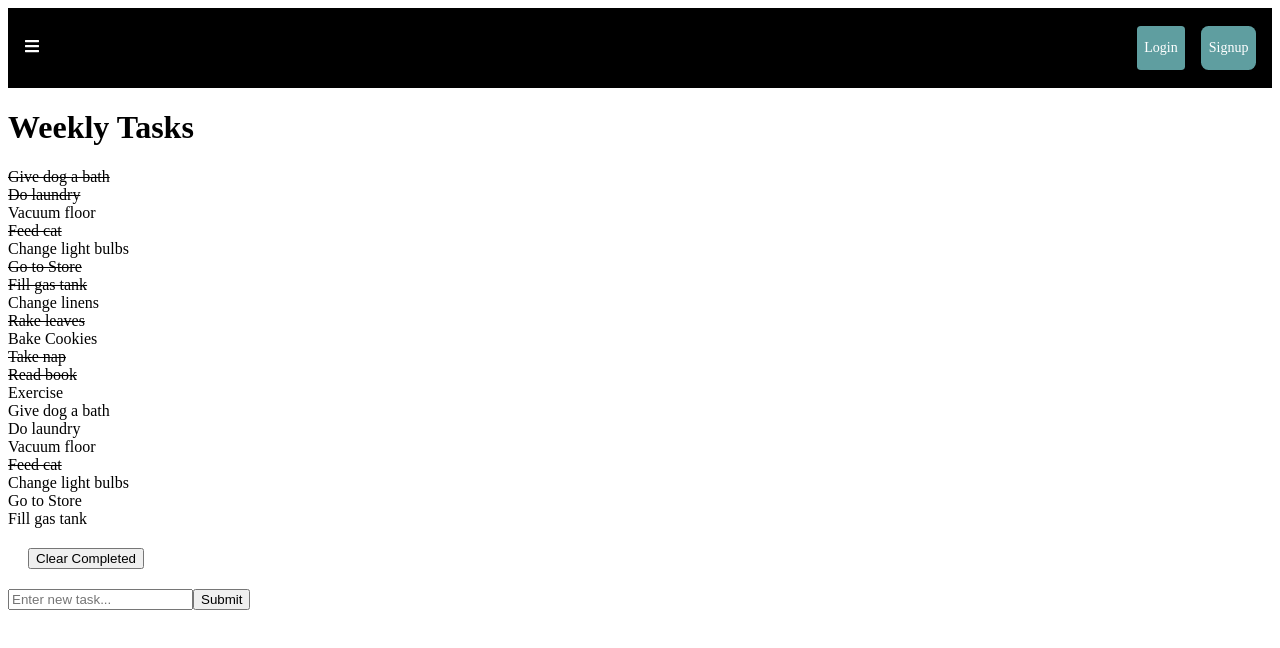
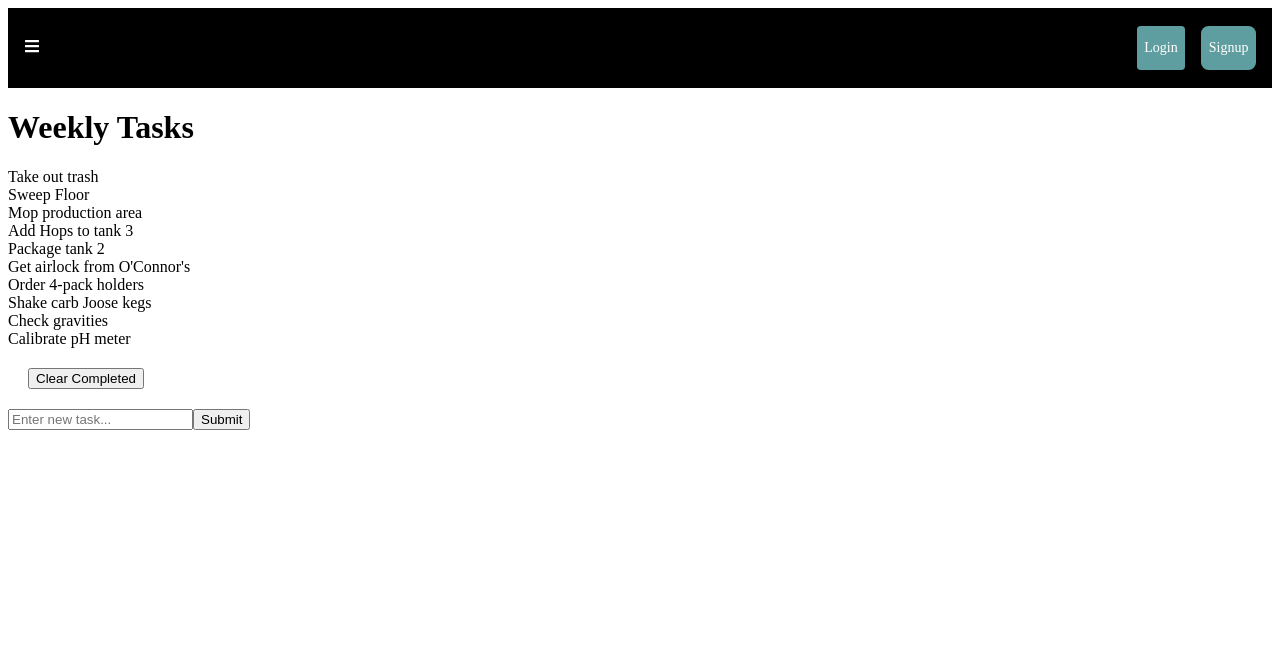
Before and after one commit to A-Mosher/cellarmancapstonefrontend, a React (Create React App) app: page /weeklyTasks in a window 1280 px wide. Shown: the top 648 px of the page. Built offline with nearby package versions, Linux system fonts and the light colour scheme.

Commit message:
changed the tasks in daily and weekly data json files, added an alert message to see a successful login and signup

```diff
--- a/src/components/dailyTaskStuff/data.json
+++ b/src/components/dailyTaskStuff/data.json
@@ -1,81 +1,41 @@
 [{
     "id": 1,
-    "task": "Give dog a bath",
-    "complete": true
+    "task": "Take out trash",
+    "complete": false
   }, {
     "id": 2,
-    "task": "Do laundry",
-    "complete": true
+    "task": "Sweep Floor",
+    "complete": false
   }, {
     "id": 3,
-    "task": "Vacuum floor",
+    "task": "Mop production area",
     "complete": false
   }, {
     "id": 4,
-    "task": "Feed cat",
-    "complete": true
+    "task": "Add Hops to tank 3",
+    "complete": false
   }, {
     "id": 5,
-    "task": "Change light bulbs",
+    "task": "Package tank 2",
     "complete": false
   }, {
     "id": 6,
-    "task": "Go to Store",
-    "complete": true
+    "task": "Get airlock from O'Connor's",
+    "complete": false
   }, {
     "id": 7,
-    "task": "Fill gas tank",
-    "complete": true
+    "task": "Order 4-pack holders",
+    "complete": false
   }, {
     "id": 8,
-    "task": "Change linens",
+    "task": "Shake carb Joose kegs",
     "complete": false
   }, {
     "id": 9,
-    "task": "Rake leaves",
-    "complete": true
+    "task": "Check gravities",
+    "complete": false
   }, {
     "id": 10,
-    "task": "Bake Cookies",
-    "complete": false
-  }, {
-    "id": 11,
-    "task": "Take nap",
-    "complete": true
-  }, {
-    "id": 12,
-    "task": "Read book",
-    "complete": true
-  }, {
-    "id": 13,
-    "task": "Exercise",
-    "complete": false
-  }, {
-    "id": 14,
-    "task": "Give dog a bath",
-    "complete": false
-  }, {
-    "id": 15,
-    "task": "Do laundry",
-    "complete": false
-  }, {
-    "id": 16,
-    "task": "Vacuum floor",
-    "complete": false
-  }, {
-    "id": 17,
-    "task": "Feed cat",
-    "complete": true
-  }, {
-    "id": 18,
-    "task": "Change light bulbs",
-    "complete": false
-  }, {
-    "id": 19,
-    "task": "Go to Store",
-    "complete": false
-  }, {
-    "id": 20,
-    "task": "Fill gas tank",
+    "task": "Calibrate pH meter",
     "complete": false
   }]
--- /dev/null
+++ b/src/components/pages/login.css
@@ -0,0 +1,7 @@
+.form-content-right {
+    background-color: gray;
+}
+
+.header {
+    padding: 2mm;
+}
--- a/src/components/pages/login.js
+++ b/src/components/pages/login.js
@@ -1,5 +1,6 @@
 import React, { Component } from 'react';
 import axios from 'axios';
+import './login.css';
 
 
 class Login extends Component {
@@ -32,6 +33,7 @@ class Login extends Component {
         },
         )
         .then(response => {
+            alert("Login Successful")
             console.log(response)
             if (response.data.logged_in === true) {
                 this.props.handleSuccessfulAuth(response.data);
@@ -45,19 +47,21 @@ class Login extends Component {
         return (
             <div className='form-content-right'>
                 <form onSubmit={this.handleSubmit} className='login-form'>
-                    <h1>Login</h1>
+                    <h1 className="header">Login</h1>
                     <div className='form-inputs'>
                         <label htmlFor='email' className='form-label'>
                             Email
                         </label>
                         <input id='email' type='email' name='email' onChange={this.handleChange} className='form-input' placeholder='Enter your email' />
                     </div>
+                    <br></br>
                     <div className='form-inputs'>
                         <label htmlFor='password' className='form-label'>
                             Password
                         </label>
                         <input id= 'password' type='password' name='password' onChange={this.handleChange} className='form-input' placeholder='Enter your password' />
                     </div>
+                    <br></br>
                     <button className='form-input-btn' type='submit'>
                         Login
                     </button>
--- /dev/null
+++ b/src/components/pages/signup.css
@@ -0,0 +1,8 @@
+.form-content-right {
+    background-color: gray;
+}
+
+.header {
+    padding: 2mm;
+    background-color: cadetblue;
+}
--- a/src/components/pages/signup.js
+++ b/src/components/pages/signup.js
@@ -1,6 +1,7 @@
 import React, { Component } from 'react';
 import axios from 'axios';
 import LandingPage from './landingPage';
+import './signup.css';
 
 class Signup extends Component {
     constructor(props) {
@@ -41,6 +42,7 @@ class Signup extends Component {
         })
         .then(response => {
             const { handleSuccessfulAuth } = this.props;
+            alert("Registration Successful")
             console.log('registration res', response);
             handleSuccessfulAuth && handleSuccessfulAuth(response.data);
         }).catch(error => {
@@ -55,7 +57,7 @@ class Signup extends Component {
         return (
             <div className='form-content-right'>
                 <form onSubmit={this.handleSubmit} className='signup-form'>
-                    <h1>Sign up</h1>
+                    <h1 className="header">Sign up</h1>
                     <div className='form-inputs'>
                         <label htmlFor='name' className='form-label'>
                             Name
@@ -69,6 +71,7 @@ class Signup extends Component {
                         onChange={this.handleChange}
                         required />
                     </div>
+                    <br></br>
                     <div className='form-inputs'>
                         <label htmlFor='email' className='form-label'>
                             Email
@@ -82,6 +85,7 @@ class Signup extends Component {
                         onChange={this.handleChange}
                         required />
                     </div>
+                    <br></br>
                     <div className='form-inputs'>
                         <label htmlFor='password' className='form-label'>
                             Password
@@ -95,6 +99,7 @@ class Signup extends Component {
                         onChange={this.handleChange}
                         required />
                     </div>
+                    <br></br>
                     <div className='form-inputs'>
                         <label htmlFor='password2' className='form-label'>
                             Confirm Password
@@ -108,6 +113,7 @@ class Signup extends Component {
                         onChange={this.handleChange}
                         required />
                     </div>
+                    <br></br>
                     <button className='form-input-btn' type='submit' >
                         Sign Up
                     </button>
--- a/src/components/updateProducts.js
+++ b/src/components/updateProducts.js
@@ -37,8 +37,7 @@ function UpdateProducts(props) {
                 </label>
                 <label className="updateLabel">
                     Package status:
-                    <input type="radio" name="packageStatus" value={product.packageStatus} onChange={onChange} checked/> Unpackaged
-                    <input type="radio" name="packageStatus" value={product.packageStatus} onChange={onChange}/>Packaged
+                    <input type="text" name="packageStatus" value={product.packageStatus} onChange={onChange} />
                 </label>
                 <input type="submit" value="Submit" />
                 <button onClick={close}>Close</button>
--- a/src/components/weeklyTaskStuff/weeklyData.json
+++ b/src/components/weeklyTaskStuff/weeklyData.json
@@ -1,81 +1,41 @@
 [{
   "id": 1,
-    "task": "Give dog a bath",
-    "complete": true
+  "task": "Take out trash",
+  "complete": false
 }, {
   "id": 2,
-    "task": "Do laundry",
-    "complete": true
+  "task": "Sweep Floor",
+  "complete": false
 }, {
   "id": 3,
-    "task": "Vacuum floor",
+  "task": "Mop production area",
   "complete": false
 }, {
   "id": 4,
-    "task": "Feed cat",
-    "complete": true
+  "task": "Add Hops to tank 3",
+  "complete": false
 }, {
   "id": 5,
-    "task": "Change light bulbs",
+  "task": "Package tank 2",
   "complete": false
 }, {
   "id": 6,
-    "task": "Go to Store",
-    "complete": true
+  "task": "Get airlock from O'Connor's",
+  "complete": false
 }, {
   "id": 7,
-    "task": "Fill gas tank",
-    "complete": true
+  "task": "Order 4-pack holders",
+  "complete": false
 }, {
   "id": 8,
-    "task": "Change linens",
+  "task": "Shake carb Joose kegs",
   "complete": false
 }, {
   "id": 9,
-    "task": "Rake leaves",
-    "complete": true
+  "task": "Check gravities",
+  "complete": false
 }, {
   "id": 10,
-    "task": "Bake Cookies",
-    "complete": false
-  }, {
-    "id": 11,
-    "task": "Take nap",
-    "complete": true
-  }, {
-    "id": 12,
-    "task": "Read book",
-    "complete": true
-  }, {
-    "id": 13,
-    "task": "Exercise",
-    "complete": false
-  }, {
-    "id": 14,
-    "task": "Give dog a bath",
-    "complete": false
-  }, {
-    "id": 15,
-    "task": "Do laundry",
-    "complete": false
-  }, {
-    "id": 16,
-    "task": "Vacuum floor",
-    "complete": false
-  }, {
-    "id": 17,
-    "task": "Feed cat",
-    "complete": true
-  }, {
-    "id": 18,
-    "task": "Change light bulbs",
-    "complete": false
-  }, {
-    "id": 19,
-    "task": "Go to Store",
-    "complete": false
-  }, {
-    "id": 20,
-    "task": "Fill gas tank",
+  "task": "Calibrate pH meter",
   "complete": false
 }]
```
Lines whose indentation alone changed are shown as unchanged.
